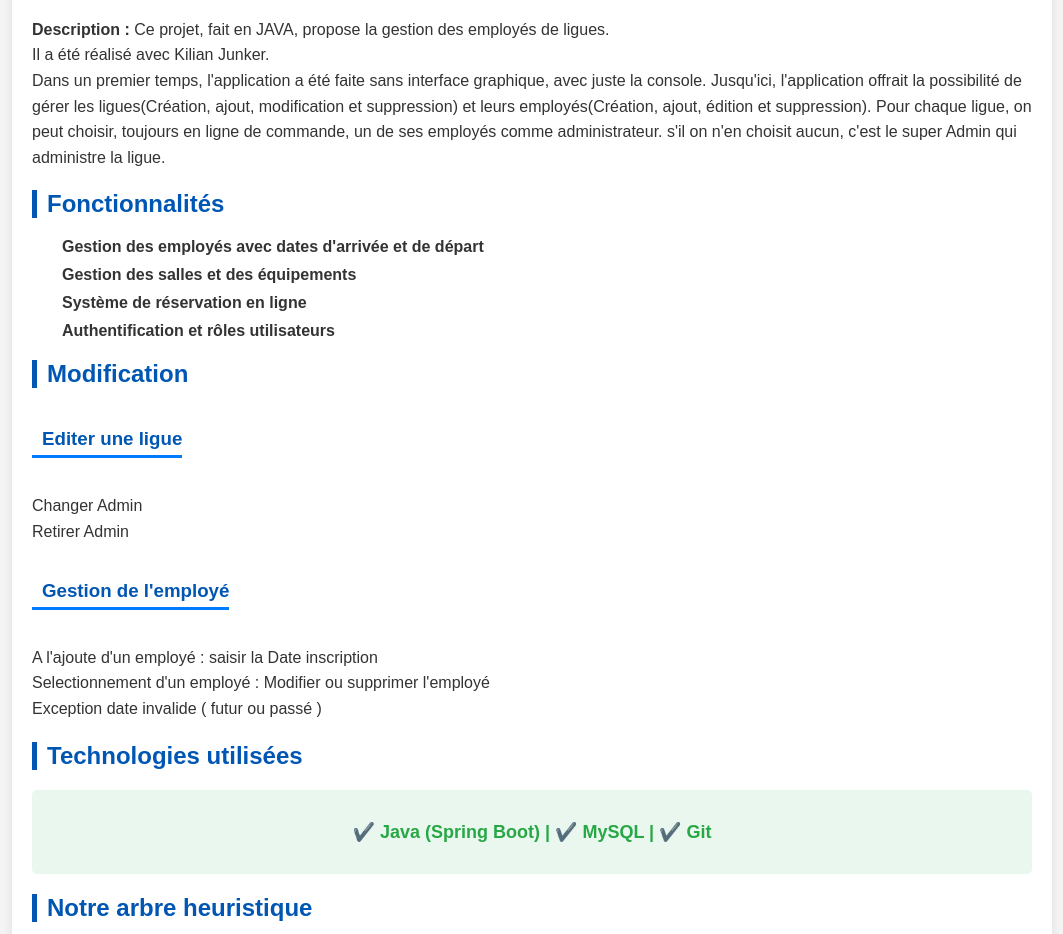
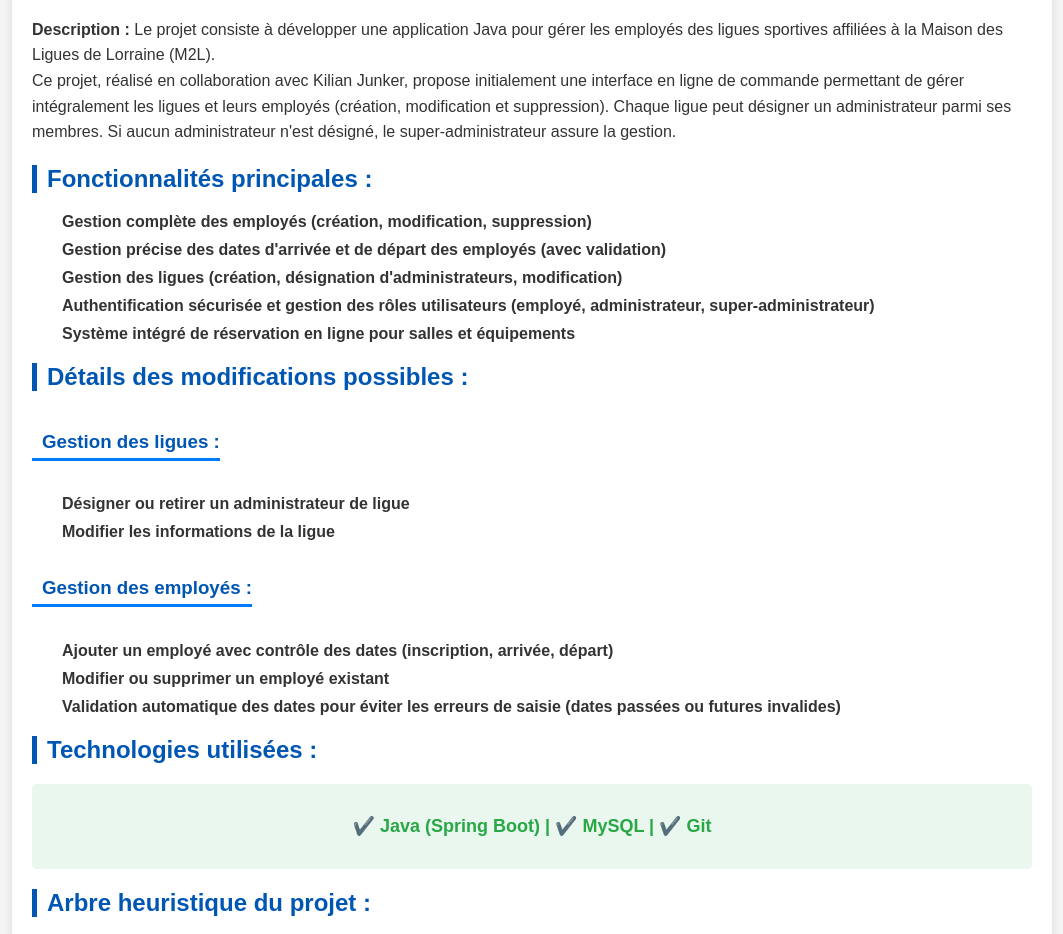
Before and after one commit to Youssef0801/projet-portfolio, a website: page projet-personnel.html in a window 1280 px wide. Shown: the part 104-1038 px from the top of the page, without its empty margins (108-1171 px from the left). Drawn offline with Linux system fonts and the light colour scheme.

Commit message:
Refactor la description du projet et améliore la structure des sections pour une meilleure clarté et lisibilité

```diff
--- a/projet-personnel.html
+++ b/projet-personnel.html
@@ -4,7 +4,7 @@
     <meta charset="UTF-8">
     <meta name="viewport" content="width=device-width, initial-scale=1.0">
     <title>Projet M2L en Java</title>
-    <link rel="stylesheet" href="css/personnel.css ">
+    <link rel="stylesheet" href="css/personnel.css">
     <link rel="shortcut icon" href="./favicon/favicon_ya/favicon.ico" type="image/x-icon">
     <link rel="apple-touch-icon" sizes="180x180" href="./favicon/favicon_ya/apple-touch-icon.png">
     <link rel="icon" type="image/png" sizes="32x32" href="./favicon/favicon_ya/favicon-32x32.png">
@@ -14,54 +14,65 @@
 <body>
     <div class="container">
         <section>
-        <h1>Projet M2L en Java</h1>
-        <p><strong>Description :</strong>  Ce projet, fait en JAVA, propose la gestion des employés de ligues.<br>
-            Il a été réalisé avec Kilian Junker. <br>
-            Dans un premier temps, l'application a été faite sans interface graphique, avec juste la console.
-            Jusqu'ici, l'application offrait la possibilité de gérer les ligues(Création, ajout, modification et suppression) et
-            leurs employés(Création, ajout, édition et suppression).
-            Pour chaque ligue, on peut choisir, toujours en ligne de commande, un de ses employés comme administrateur.
-            s'il on n'en choisit aucun, c'est le super Admin qui administre la ligue.
-        </p></p>
+            <h1>Projet M2L : Gestion du personnel des ligues en Java</h1>
+            <p><strong>Description :</strong> Le projet consiste à développer une application Java pour gérer les employés des ligues sportives affiliées à la Maison des Ligues de Lorraine (M2L).<br>
+                Ce projet, réalisé en collaboration avec Kilian Junker, propose initialement une interface en ligne de commande permettant de gérer intégralement les ligues et leurs employés (création, modification et suppression).
+                Chaque ligue peut désigner un administrateur parmi ses membres. Si aucun administrateur n'est désigné, le super-administrateur assure la gestion.
+            </p>
         </section>
+
         <section>
-        <h2>Fonctionnalités</h2>
+            <h2>Fonctionnalités principales :</h2>
             <ul>
-            <li>Gestion des employés avec dates d'arrivée et de départ</li>
-            <li>Gestion des salles et des équipements</li>
-            <li>Système de réservation en ligne</li>
-            <li>Authentification et rôles utilisateurs</li>
+                <li>Gestion complète des employés (création, modification, suppression)</li>
+                <li>Gestion précise des dates d'arrivée et de départ des employés (avec validation)</li>
+                <li>Gestion des ligues (création, désignation d'administrateurs, modification)</li>
+                <li>Authentification sécurisée et gestion des rôles utilisateurs (employé, administrateur, super-administrateur)</li>
+                <li>Système intégré de réservation en ligne pour salles et équipements</li>
             </ul>
         </section>
+
         <section>
-        <h2>Modification</h2>
-        <h3>Editer une ligue</h3>
-        <p>Changer Admin <br>Retirer Admin</p>
-        <h3>Gestion de l'employé</h3>
-        <p>A l'ajoute d'un employé : saisir la Date inscription <br>
-            Selectionnement d'un employé : Modifier ou supprimer l'employé <br>
-            Exception date invalide ( futur ou passé )</p>
+            <h2>Détails des modifications possibles :</h2>
+            <h3>Gestion des ligues :</h3>
+            <ul>
+                <li>Désigner ou retirer un administrateur de ligue</li>
+                <li>Modifier les informations de la ligue</li>
+            </ul>
+
+            <h3>Gestion des employés :</h3>
+            <ul>
+                <li>Ajouter un employé avec contrôle des dates (inscription, arrivée, départ)</li>
+                <li>Modifier ou supprimer un employé existant</li>
+                <li>Validation automatique des dates pour éviter les erreurs de saisie (dates passées ou futures invalides)</li>
+            </ul>
         </section>
+
         <section>
-        <h2>Technologies utilisées</h2>
+            <h2>Technologies utilisées :</h2>
             <div class="technologies">
                 <p>✔️ Java (Spring Boot) | ✔️ MySQL | ✔️ Git</p>
             </div>
-        <h2>Notre arbre heuristique</h2>
-        <img src="./asset/arbre-heuristique.png" alt="arbre heuristique de notre projet">
-        <h2>Notre mcd est le suivant : </h2>
-        <img src="./asset/mcd.png" alt="mcd de notre projet">
-        <h2>Interface du projet (version terminal) :</h2>
-        <img src="./asset/terminal-personnel.png" alt="interface de notre projet">
-        <h2>Lien vers le code source :</h2>
-        <a class="code-source" href="https://github.com/Youssef0801/personnel"></a>
-        <h2>Contact</h2>
-        <p>Si vous avez des questions ou souhaitez contribuer, contactez-moi à <strong>assehnoune.youssef@gmail.com</strong>.</p>
+
+            <h2>Arbre heuristique du projet :</h2>
+            <img src="./asset/arbre-heuristique.png" alt="Arbre heuristique du projet M2L">
+
+            <h2>Modèle Conceptuel des Données (MCD) :</h2>
+            <img src="./asset/mcd.png" alt="MCD du projet M2L">
+
+            <h2>Interface utilisateur (version terminal) :</h2>
+            <img src="./asset/terminal-personnel.png" alt="Interface en ligne de commande">
+
+            <h2>Code source :</h2>
+            <a class="code-source" href="https://github.com/Youssef0801/personnel">Voir le code source sur GitHub</a>
+
+            <h2>Contact :</h2>
+            <p>Pour toute question ou contribution, contactez-moi à l'adresse : <strong>assehnoune.youssef@gmail.com</strong>.</p>
+        </section>
     </div>
-</section>
+
     <footer>
         &copy; 2025 - Projet M2L en Java | Tous droits réservés
-
     </footer>
 </body>
 </html>
```
Lines whose indentation alone changed are shown as unchanged.
